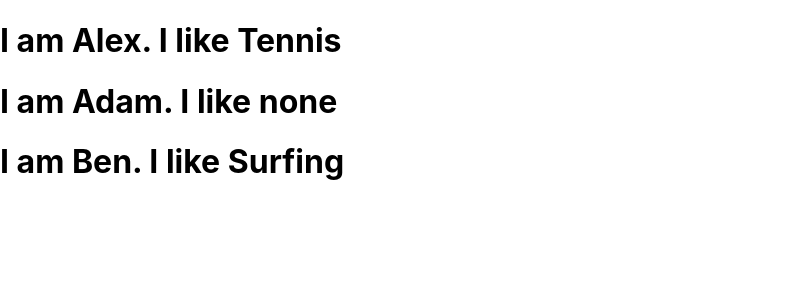
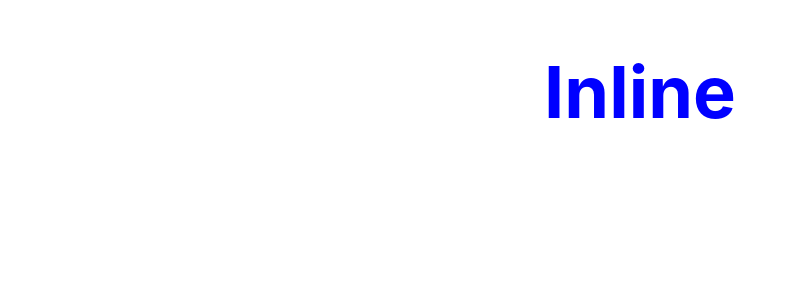
Before and after one commit to 04alexklink/react-tutorial, a React (Create React App) app: page / in a window 1280 px wide. Shown: the top 300 px of the page, without its empty margins (0-795 px from the left). Built offline with nearby package versions, Linux system fonts and the light colour scheme.

Commit message:
CSS and React

```diff
--- a/src/App.js
+++ b/src/App.js
@@ -8,6 +8,8 @@
 import ParentComponent from './components/ParentComponent'
 import UserGreeting from './components/UserGreeting'
 import NamesList from './components/NameList'
+import Stylesheet from './components/Stylesheet'
+import Inline from './components/Inline'
 function App() {
   return (
     <div className="App">
@@ -28,7 +30,9 @@
       {/* <EventBind></EventBind> */}
       {/* <ParentComponent></ParentComponent> */}
       {/* <UserGreeting></UserGreeting> */}
-      <NamesList></NamesList>
+      {/* <NamesList></NamesList> */}
+      {/* <Stylesheet primary={true}></Stylesheet> */}
+      <Inline></Inline>
     </div>
   );
 }
--- /dev/null
+++ b/src/components/Inline.js
@@ -0,0 +1,17 @@
+import React from 'react'
+
+const heading = {
+  fontSize: '72px',
+  color: 'blue',
+  textAlign: 'center'
+}
+
+function Inline() {
+    return (
+        <div>
+          <h1 style={heading}>Inline</h1>
+        </div>
+    )
+}
+
+export default Inline
--- /dev/null
+++ b/src/components/Stylesheet.js
@@ -0,0 +1,12 @@
+import React from 'react'
+import './myStyles.css'
+function Stylesheet({primary}) {
+  let className= primary? 'primary' : ''
+    return (
+        <div>
+          <h1 className={`${className} font-xl`}>Stylesheet</h1>
+        </div>
+    )
+}
+
+export default Stylesheet
--- /dev/null
+++ b/src/components/myStyles.css
@@ -0,0 +1,8 @@
+.primary {
+  color: orange;
+  text-align: center;
+}
+
+.font-xl {
+  font-size: 72px;
+}
```
